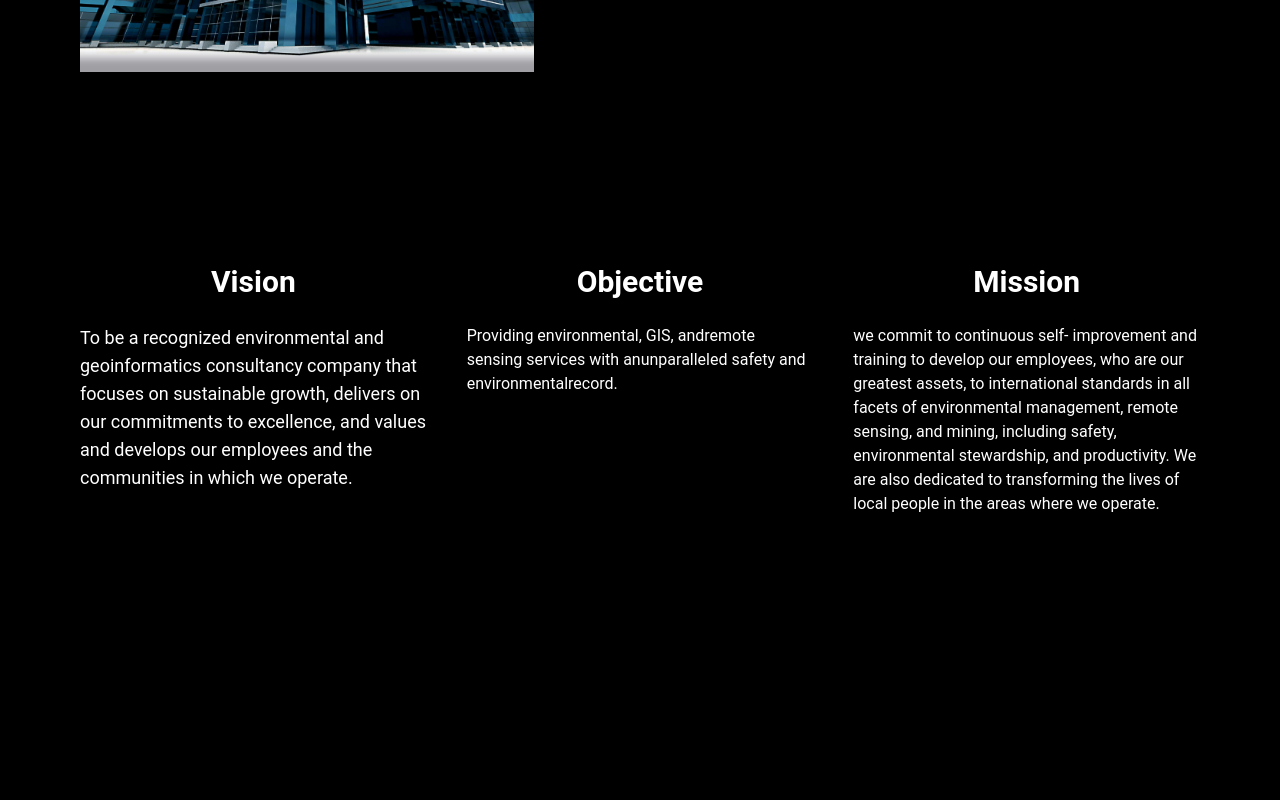
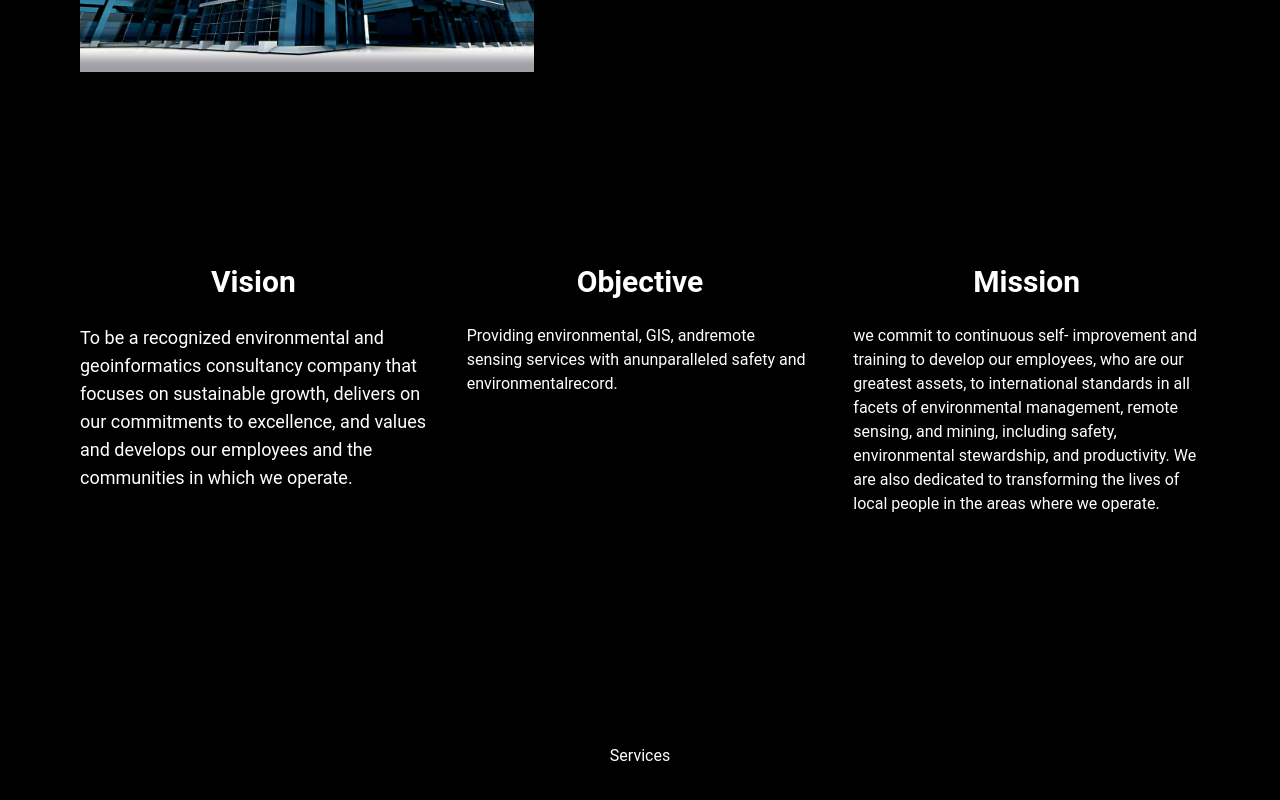
Before and after one commit to Kimberley-saka/zoe-geo, a React (Vite) app: page / in a window 1280 px wide. Shown: the part 1278-2078 px from the top of the page. After the commit the page ends 2046 px from the top, so only its background shows below. Built offline with nearby package versions, Linux system fonts and the light colour scheme.

Commit message:
updated styles

```diff
--- a/src/components/About.jsx
+++ b/src/components/About.jsx
@@ -2,7 +2,7 @@ import React from 'react'
 
 function About() {
   return (
-    <div className='grid grid-rows-3 text-left gap-10 md:grid-cols-3 '>
+    <div className='grid grid-rows-3 text-left gap-10 md:max-h-96 md:grid-cols-3 '>
       <div className='flex flex-col gap-6'>
         <h1 className='text-3xl font-bold text-center'>Vision</h1>
         <p className='text-lg'>
--- /dev/null
+++ b/src/components/Services.jsx
@@ -0,0 +1,11 @@
+import React from 'react'
+
+function Services() {
+  return (
+    <div>
+      Services
+    </div>
+  )
+}
+
+export default Services
--- a/src/pages/Landing.jsx
+++ b/src/pages/Landing.jsx
@@ -2,6 +2,7 @@ import NavBar from "../components/NavBar"
 import Hero from "../components/Hero"
 import CompanyProfile from "../components/CompanyProfile"
 import About from "../components/About"
+import Services from "../components/Services"
 
 function landing() {
   return (
@@ -26,6 +27,10 @@ function landing() {
 
     </section>
 
+    <section id="services">
+      <Services/>
+    </section>
+
     </>
   )
 }
```
